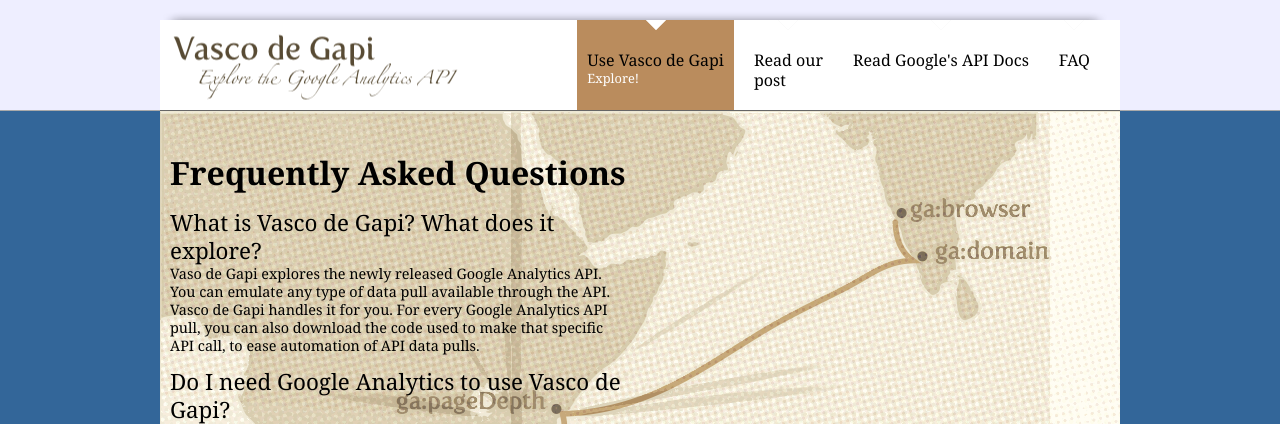
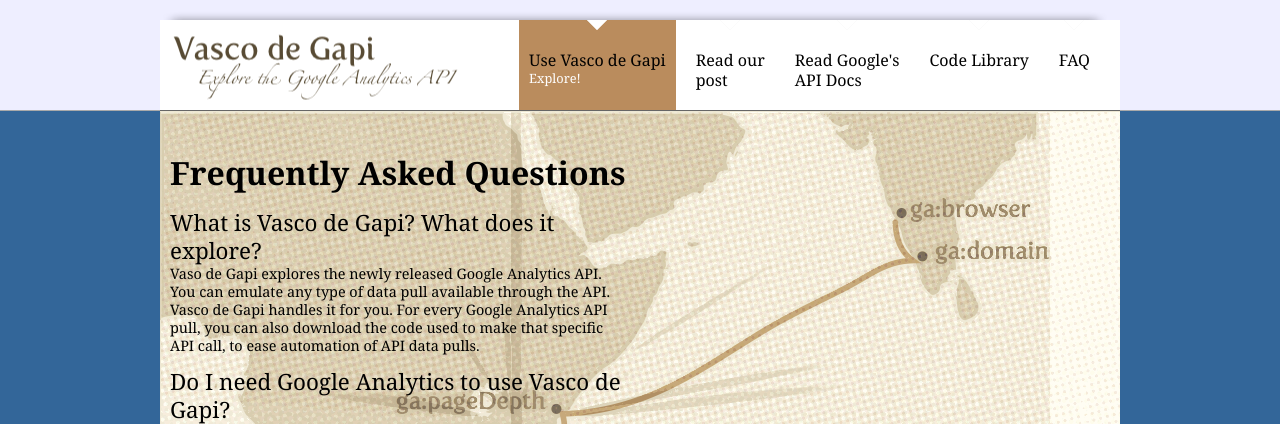
Before and after one commit to suryasev/vascodegapi-site, a Python web app: template templates/faq.html in a window 1280 px wide. Shown: the top 424 px of the page. Run offline with Jinja, Linux system fonts and the light colour scheme; the template is opened without the code that fills it, so the values that code supplies are empty; some libraries are stand-ins or nearby versions.

Commit message:
Add link to the code

```diff
--- a/templates/base.html
+++ b/templates/base.html
@@ -27,7 +27,8 @@
             <div id="menu">
                 <ul>
                     <li><div><a href="/faq/">FAQ</a></div></li>
-                    <li><div><a href="http://code.google.com/apis/analytics/docs/gdata/gdataDeveloperGuide.html">Read Google's API Docs</a></div></li>
+					<li><div><a href="http://suryasev.github.com/python-degapi/">Code Library</a></div></li>
+                    <li><div><a href="http://code.google.com/apis/analytics/docs/gdata/gdataDeveloperGuide.html">Read Google's <br/>API Docs</a></div></li>
                     <li><div>Read our <br/>post</div></li>
                     <li class="selected"><div><a href="/api_call/">Use Vasco de Gapi</a>
                         <span>Explore!</span>
```
